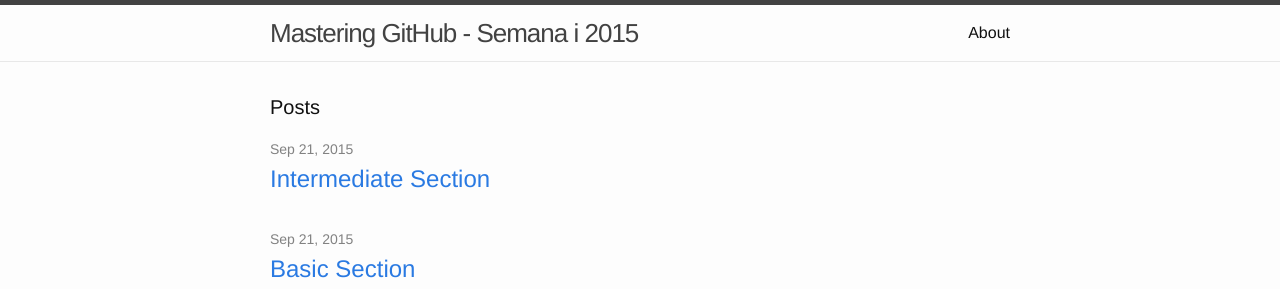
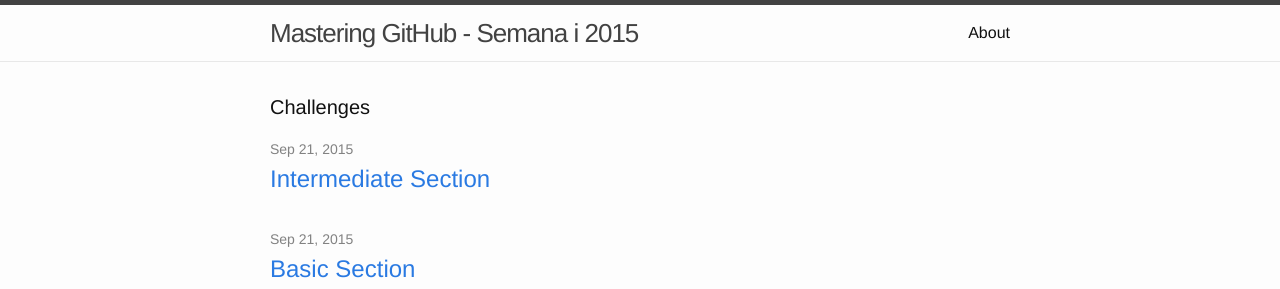
Before and after one commit to Robfz/Robfz.github.io, a Jekyll site: the page built from index.html, in a window 1280 px wide. Shown: the top 289 px of the page. Built offline with Jekyll 4.4.1, drawn with Linux system fonts in a browser that asks for light colours.

Commit message:
Minor modification to index.html

```diff
--- a/index.html
+++ b/index.html
@@ -4,7 +4,7 @@ layout: default
 
 <div class="home">
 
-  <h1 class="page-heading">Posts</h1>
+  <h1 class="page-heading">Challenges</h1>
 
   <ul class="post-list">
     {% for post in site.posts %}
```
